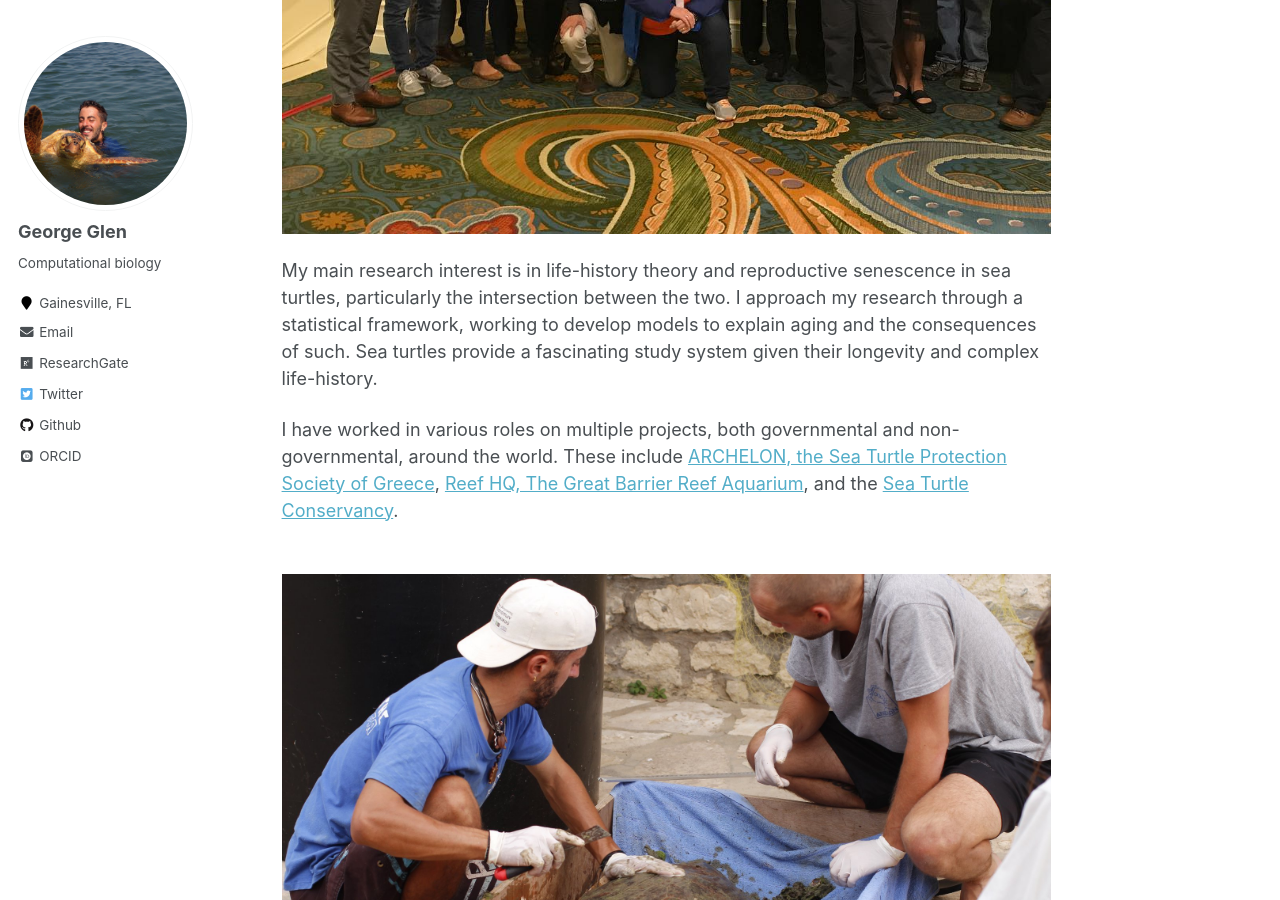
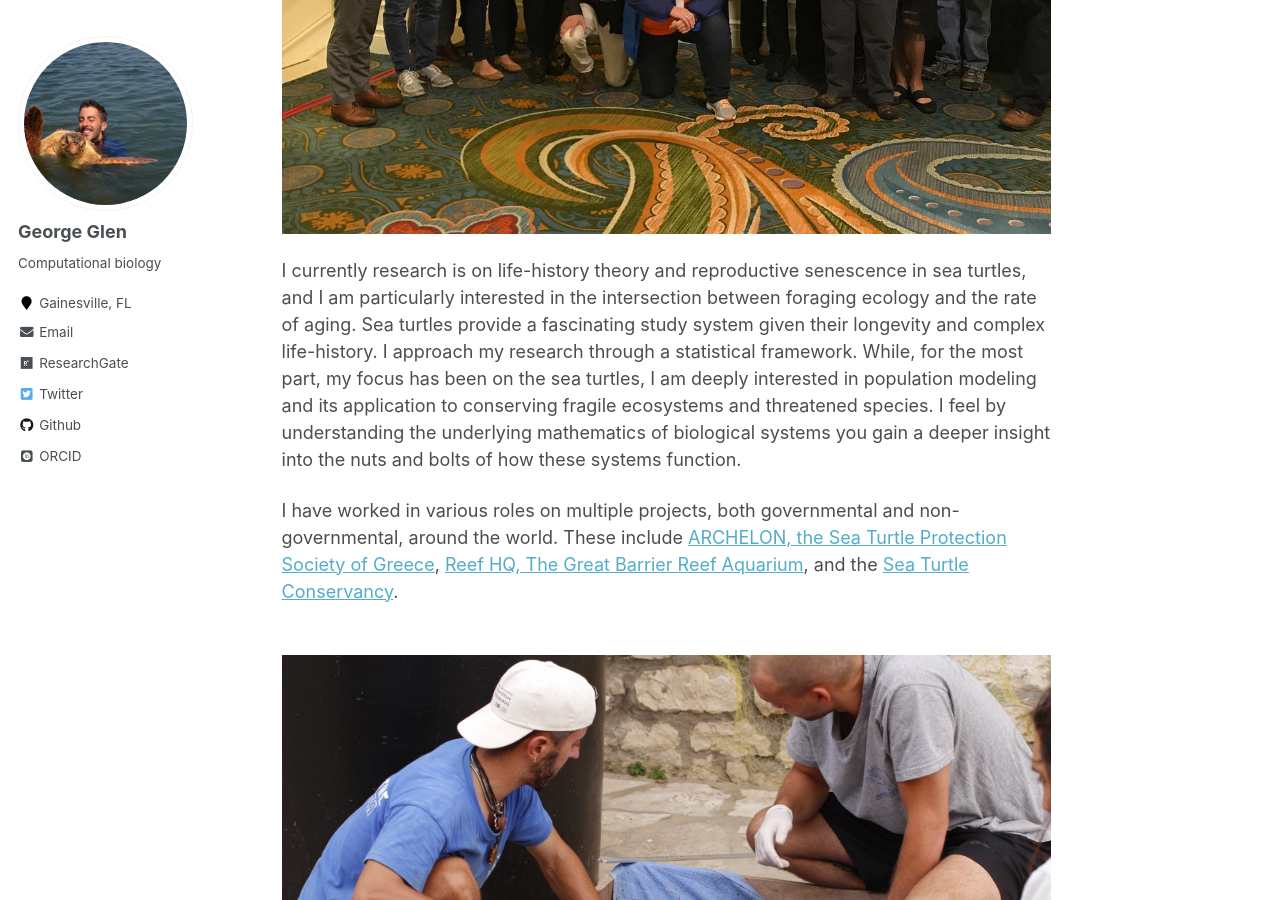
Before and after one commit to constantin-george/constantin-george.github.io, a Jekyll site: the page built from _pages/about.md, in a window 1280 px wide and 900 px high, scrolled down 694 px. Built offline with Jekyll 4.4.1, drawn with Linux system fonts in a browser that asks for light colours; some web fonts are replaced.

Commit message:
Update about.md

```diff
--- a/_pages/about.md
+++ b/_pages/about.md
@@ -13,9 +13,8 @@ I am a doctoral student in the Biology Department at the University of Florida.
 
 <br/><img src='/images/ISTS_charleston.png'>
 
-My main research interest is in life-history theory and reproductive senescence in sea turtles, particularly the intersection between the two. I approach my research through a statistical framework, working to develop models to explain aging and the consequences of such. Sea turtles provide a fascinating study system given their longevity and complex life-history.
+I currently research is on life-history theory and reproductive senescence in sea turtles, and I am particularly interested in the intersection between foraging ecology and the rate of aging. Sea turtles provide a fascinating study system given their longevity and complex life-history. I approach my research through a statistical framework. While, for the most part, my focus has been on the sea turtles, I am deeply interested in population modeling and its application to conserving fragile ecosystems and threatened species. I feel by understanding the underlying mathematics of biological systems you gain a deeper insight into the nuts and bolts of how these systems function.
 
 I have worked in various roles on multiple projects, both governmental and non-governmental, around the world. These include [ARCHELON, the Sea Turtle Protection Society of Greece](https://www.archelon.gr/index_eng.php), [Reef HQ, The Great Barrier Reef Aquarium](https://www.reefhq.com.au), and the [Sea Turtle Conservancy](https://conserveturtles.org).
 
-
 <br/><img src='/images/sea_turtle_greece1.png'>
```
